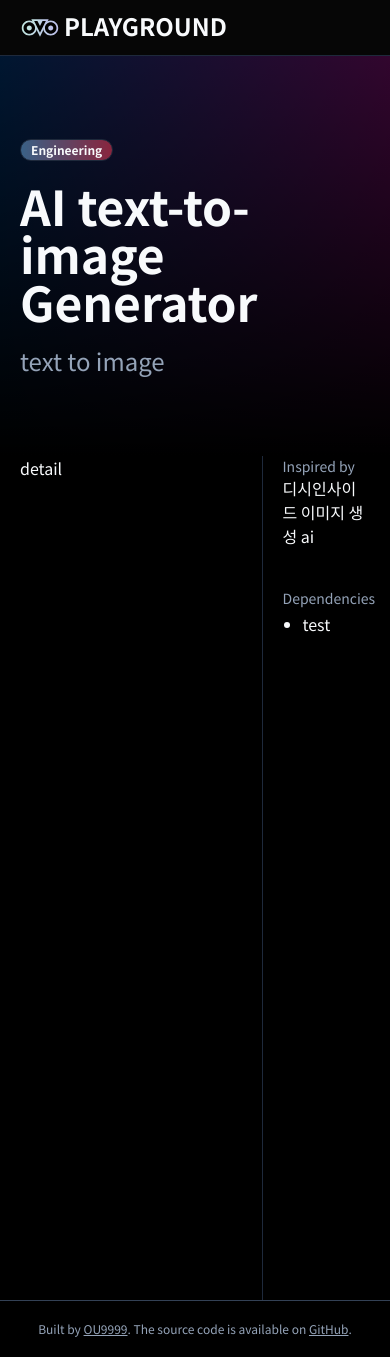
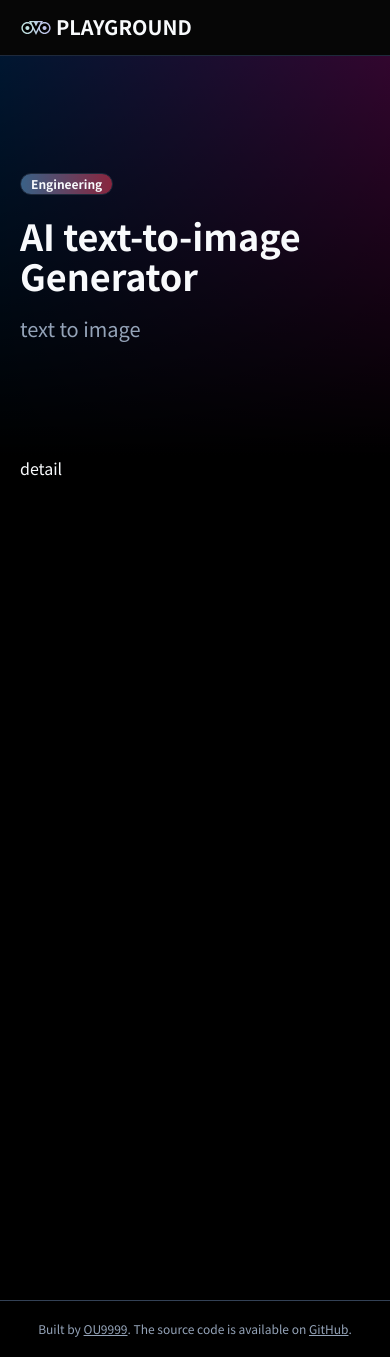
Before and after one commit to OU9999/ou9999-playground, a Next.js app: page /detail/ai-tti in a window 390 px wide. Built offline with nearby package versions, Linux system fonts and the light colour scheme.

Commit message:
[feat] 반응형

```diff
--- a/src/app/(detail-layout)/layout.tsx
+++ b/src/app/(detail-layout)/layout.tsx
@@ -14,16 +14,16 @@ const DetailLayout = ({
   return (
     <div className="w-dvw h-auto min-h-dvh relative">
       <div className="w-full flex flex-col justify-center items-center">
-        <div className="w-full h-[400px] mt-14 bg-gradient-head flex flex-col justify-center items-center ">
+        <div className="w-full h-auto min-h-[400px] mt-14 bg-gradient-head flex flex-col justify-center items-center ">
           <div className="w-full h-full max-w-336 items-center content-center space-y-5 px-5">
             {headSection}
           </div>
         </div>
         <div className="w-full max-w-336 flex h-full px-5 space-x-5">
-          <div className="w-full max-w-[75%] border-r-1 border-slate-800 ">
+          <div className="w-full max-w-full md:max-w-[75%] md:border-r-1  border-slate-800 ">
             {children}
           </div>
-          <div className="w-full max-w-[25%]">
+          <div className="w-full max-w-[25%] hidden md:inline-block">
             <p>{rightSection}</p>
           </div>
         </div>
--- a/src/app/(home-layout)/layout.tsx
+++ b/src/app/(home-layout)/layout.tsx
@@ -9,7 +9,7 @@ const HomeLayout = ({ children, headSection }: HomeLayoutProps) => {
   return (
     <div className="w-dvw h-auto min-h-dvh relative mb-20">
       <div className="w-full flex flex-col justify-center items-center">
-        <div className="w-full h-[400px] mt-14 bg-gradient-head flex flex-col justify-center items-center space-y-5">
+        <div className="w-full h-auto min-h-[400px] mt-14 bg-gradient-head flex flex-col justify-center items-center space-y-5">
           {headSection}
         </div>
         <div className="w-full max-w-336 flex h-full px-5 space-x-5">
--- a/src/components/headSection/content-header.tsx
+++ b/src/components/headSection/content-header.tsx
@@ -13,8 +13,8 @@ const ContentHeader = ({ title, text, badge }: ContentHeaderProps) => {
   return (
     <>
       {badge && <Badge variant={badge}>{badgeString}</Badge>}
-      <p className="text-5xl font-bold">{title}</p>
-      <p className="text-2xl text-slate-400">{text}</p>
+      <p className="text-4xl md:text-5xl font-bold">{title}</p>
+      <p className="text-xl md:text-2xl text-slate-400">{text}</p>
     </>
   );
 };
--- a/src/components/nav/header.tsx
+++ b/src/components/nav/header.tsx
@@ -1,5 +1,4 @@
 import Link from "next/link";
-import { Button } from "../ui/button";
 import OwlIcon from "../svg/owl-icon";
 
 const Header = () => {
@@ -8,10 +7,12 @@ const Header = () => {
       <div className="w-full max-w-336 px-5 h-full flex justify-between items-center">
         <Link href={"/"}>
           <div className="flex space-x-1 cursor-pointer">
-            <div className="w-10 h-10">
+            <div className="w-8 h-8 md:w-10 md:h-10">
               <OwlIcon />
             </div>
-            <p className="font-bold text-2xl relative top-[2px]">PLAYGROUND</p>
+            <p className="font-bold text-xl md:text-2xl relative top-[1px] md:top-[2px]">
+              PLAYGROUND
+            </p>
           </div>
         </Link>
       </div>
--- a/src/components/ui/card.tsx
+++ b/src/components/ui/card.tsx
@@ -15,7 +15,7 @@ const Card = ({ title, badge, link, image }: CardProps) => {
 
   return (
     <Link href={`/detail/${link}`}>
-      <div className="h-72 min-h-72 rounded-md flex flex-col overflow-hidden border cursor-pointer transition-colors hover:border-slate-50">
+      <div className="h-72 min-h-72 rounded-md flex flex-col overflow-hidden border cursor-pointer transition-colors md:hover:border-slate-50">
         <div className="h-5/6 relative flex justify-center p-10">
           <div className="w-56 min-w-56 h-full relative">
             {image && (
```
